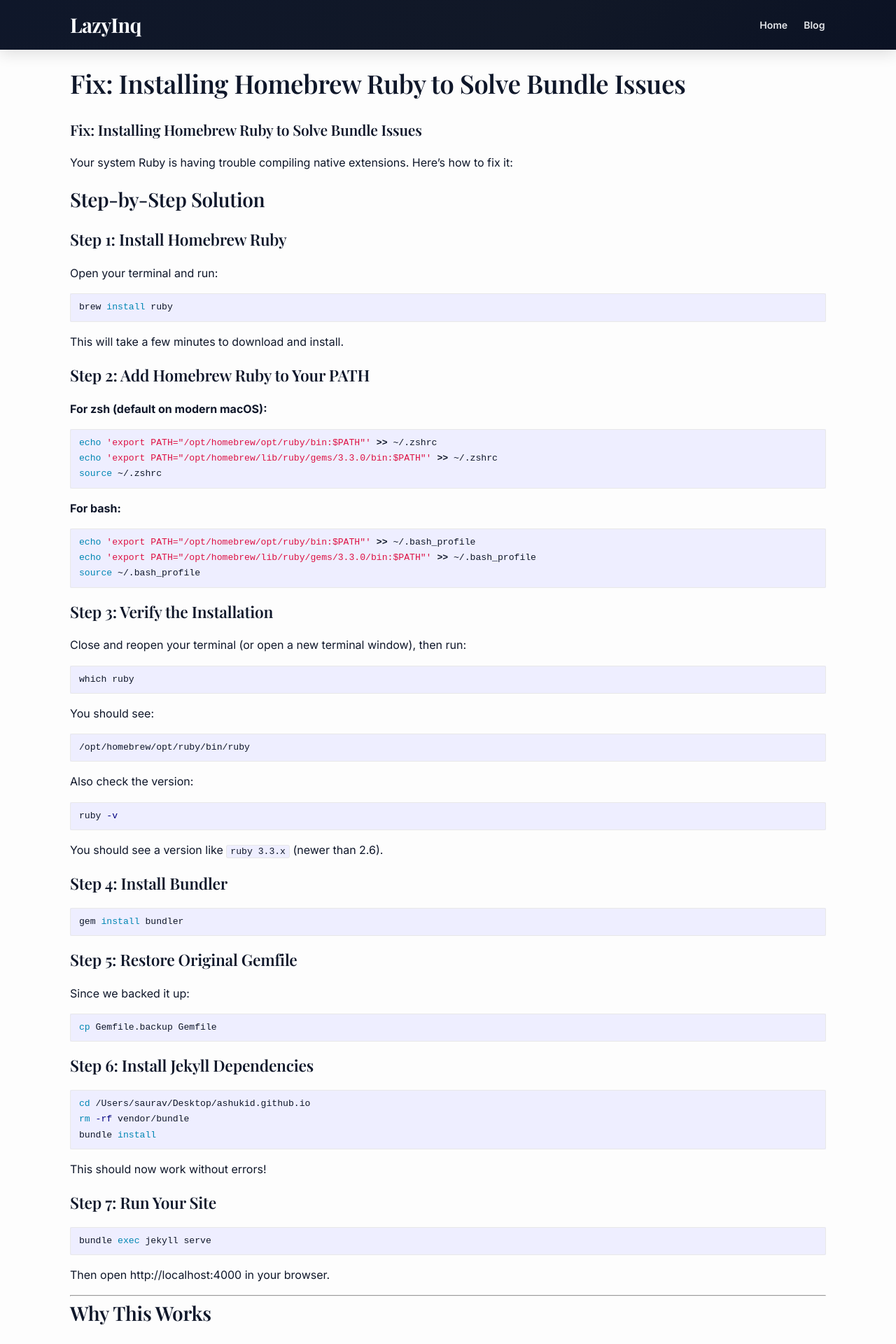
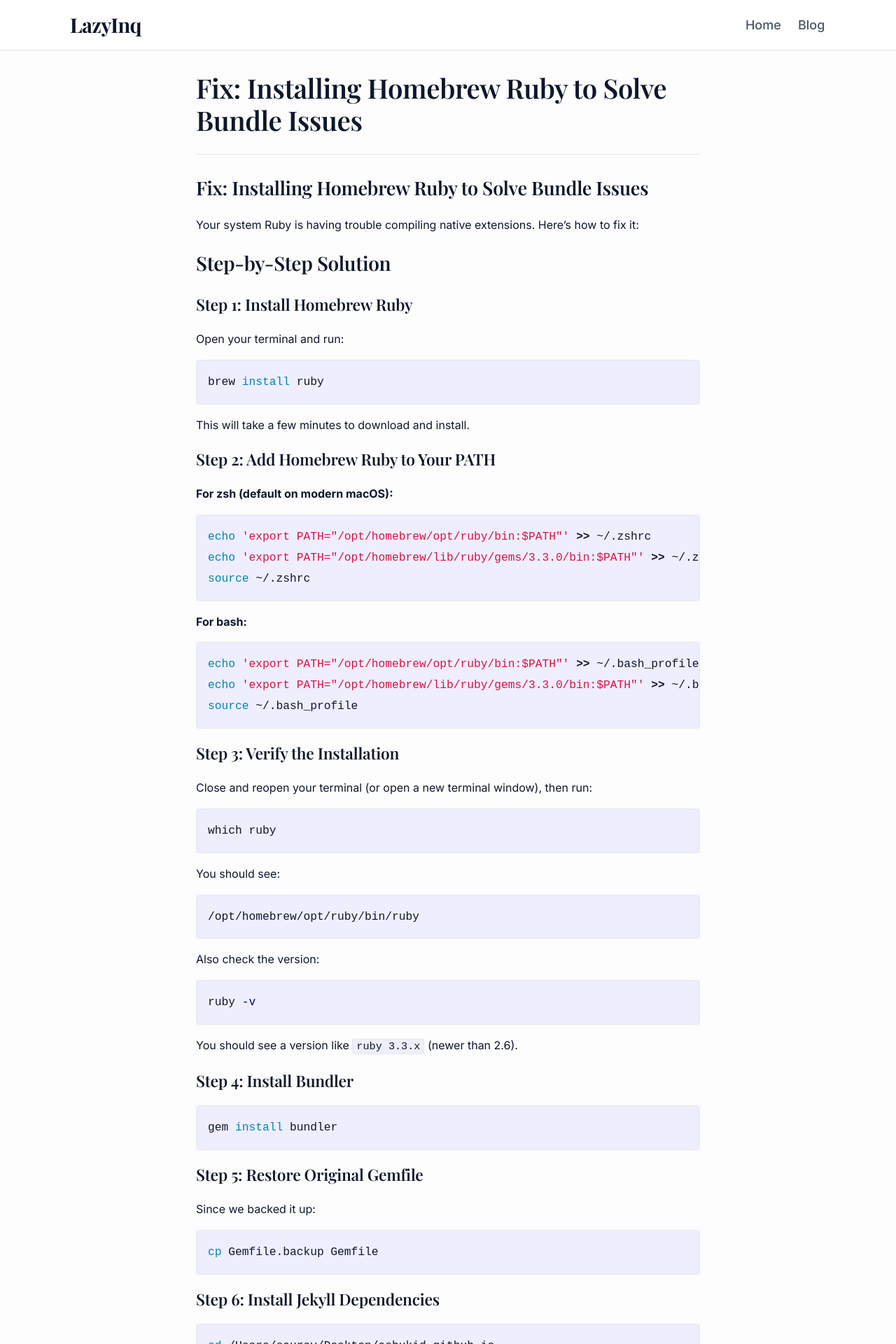
Before and after one commit to ashukid/ashukid.github.io, a Jekyll site: the page built from INSTALL_RUBY.md, in a window 1280 px wide. Shown: the top 1920 px of the page at 70% size. Built offline with Jekyll 4.4.1, drawn with Linux system fonts in a browser that asks for light colours; our own code applies the rules of GitHub Pages for plain Markdown files.

Commit message:
updated content

```diff
--- a/assets/main.scss
+++ b/assets/main.scss
@@ -8,8 +8,9 @@
 /* Typography reset */
 body {
   font-family: "Inter", -apple-system, BlinkMacSystemFont, "Segoe UI", sans-serif;
-  line-height: 1.7;
+  line-height: 1.75;
   color: #0f172a;
+  font-size: 18px;
 }
 
 h1, h2, h3, h4,
@@ -41,10 +42,10 @@ p, li {
 
 /* Header styling */
 .site-header {
-  background: linear-gradient(135deg, #0f172a 0%, #111827 60%, #0b1224 100%);
+  background: #ffffff;
   border-top: 0;
-  border-bottom: 0;
-  box-shadow: 0 6px 20px rgba(0, 0, 0, 0.12);
+  border-bottom: 1px solid #e5e7eb;
+  box-shadow: 0 1px 0 rgba(15, 23, 42, 0.04);
 }
 
 .site-header .wrapper {
@@ -56,7 +57,7 @@ p, li {
 
 .site-title,
 .site-title:visited {
-  color: #f8fafc;
+  color: #0f172a;
   font-size: 1.8rem;
   letter-spacing: -0.02em;
   margin-right: 32px;
@@ -69,8 +70,8 @@ p, li {
 }
 
 .site-nav .page-link {
-  color: #e5e7eb;
-  font-weight: 600;
+  color: #475569;
+  font-weight: 500;
   padding: 0.25rem 0.1rem;
   line-height: 1.2;
 
@@ -79,9 +80,9 @@ p, li {
   }
 
   &:hover {
-    color: #ffffff;
+    color: #0f172a;
     text-decoration: none;
-    border-bottom: 2px solid #60a5fa;
+    border-bottom: 2px solid #0f172a;
   }
 }
 
@@ -90,6 +91,62 @@ p, li {
   max-width: 1080px;
   padding-left: 20px;
   padding-right: 20px;
+}
+
+/* Medium-like reading width */
+.post-content,
+.post-header {
+  max-width: 720px;
+  margin-left: auto;
+  margin-right: auto;
+}
+
+.post-header {
+  margin-bottom: 1.5rem;
+  padding-bottom: 1rem;
+  border-bottom: 1px solid #e5e7eb;
+}
+
+.post-title {
+  font-size: clamp(2rem, 3vw, 2.6rem);
+  line-height: 1.2;
+  margin-bottom: 0.6rem;
+}
+
+.post-meta {
+  color: #64748b;
+  font-size: 0.95rem;
+}
+
+.post-content p,
+.post-content li {
+  line-height: 1.8;
+}
+
+/* Clean link styling */
+.post-content a {
+  color: #0f172a;
+  text-decoration: underline;
+  text-decoration-thickness: 1px;
+  text-underline-offset: 3px;
+
+  &:hover {
+    color: #1d4ed8;
+  }
+}
+
+/* Code block polish */
+pre,
+code {
+  font-size: 0.95em;
+}
+
+pre {
+  background: #f8fafc;
+  border: 1px solid #e5e7eb;
+  border-radius: 10px;
+  padding: 1rem;
+  overflow-x: auto;
 }
 
 /* Footer icons row */
```
